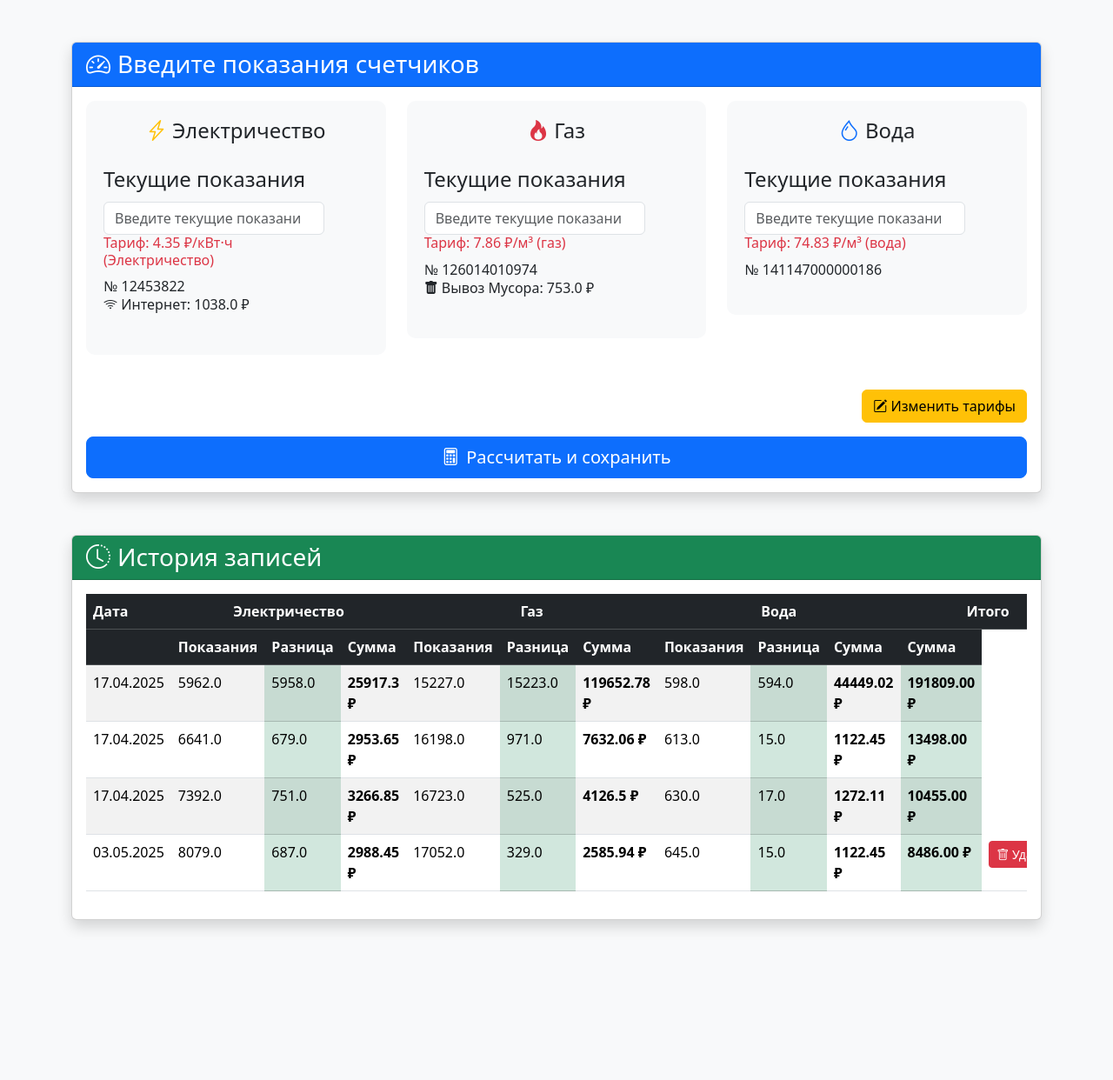
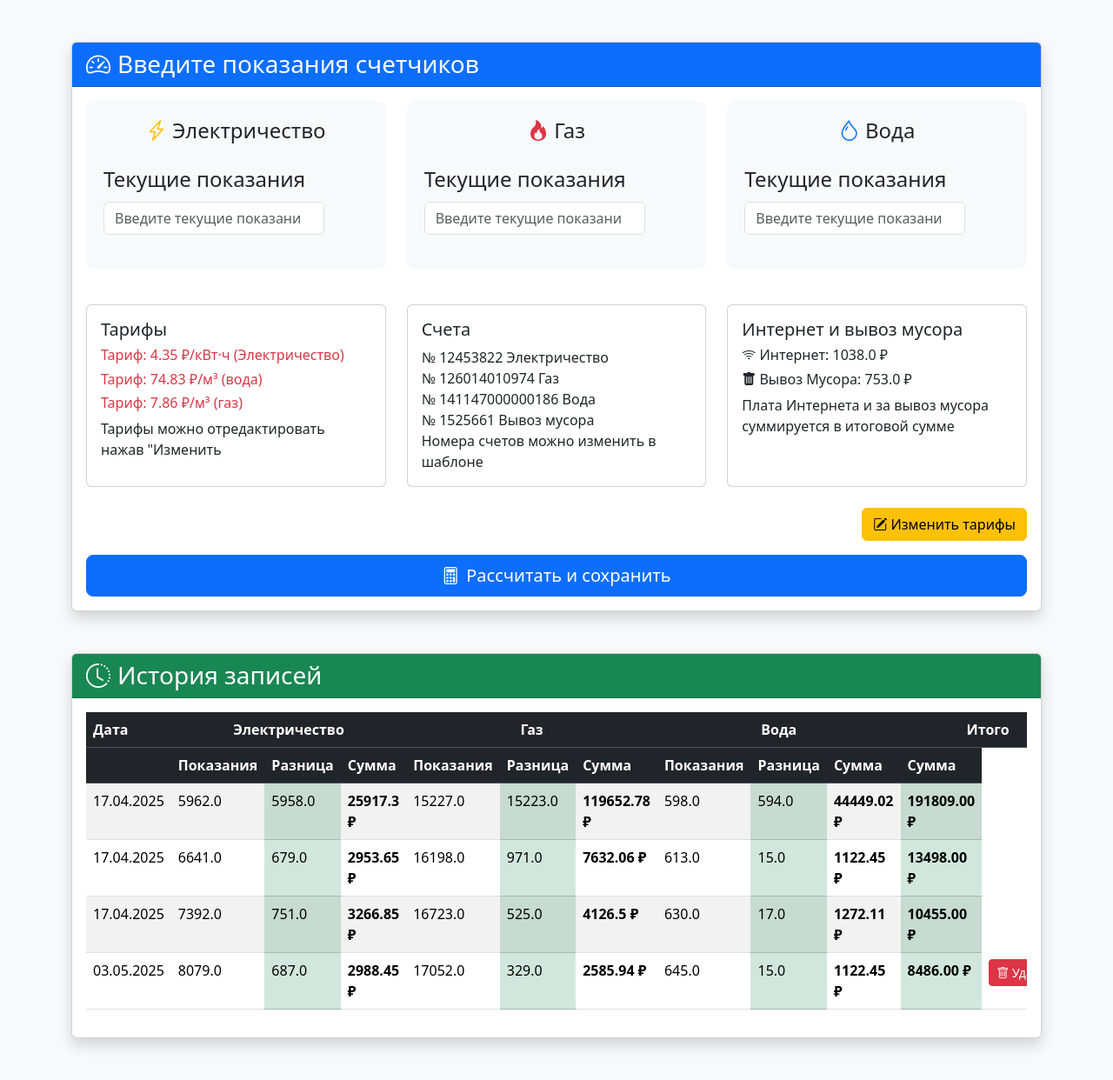
Before and after one commit to runo4938/ProjDjango, a Django app: page / in a window 1280 px wide. Shown: the whole page at 87% size. Before the commit the page ends 1069 px from the top, so only its background shows below. Run offline with Django 5.2, Linux system fonts and the light colour scheme; data comes from the database, SQL or seed files in the repository; some libraries are stand-ins or nearby versions.

Commit message:
05.05.2025

```diff
--- a/utility_billing/billing/templates/billing/base.html
+++ b/utility_billing/billing/templates/billing/base.html
@@ -26,6 +26,9 @@
         .table-responsive {
             overflow-x: auto;
         }
+        .card-body .row:first-child {
+           margin-bottom: 0.5rem; /* Уменьшите значение по необходимости */
+        }
     </style>
 </head>
 
--- a/utility_billing/billing/templates/billing/form.html
+++ b/utility_billing/billing/templates/billing/form.html
@@ -10,9 +10,7 @@
             <div class="card-body">
                 <form method="post" class="needs-validation" novalidate>
                     {% csrf_token %}
-
                     <div class="row">
-
                         <div class="col-md-4 mb-3">
                             <div class="reading-section mb-4">
                                 <h4 class="text-center mb-4"><i class="bi bi-lightning-charge text-warning"></i>
@@ -22,10 +20,7 @@
                                         <label for="id_electricity_reading" class="form-label fs-4">Текущие
                                             показания</label>
                                         {{ form.electricity_reading }}
-                                        <h6 class="bi text-danger">Тариф: {{ form.tariffs.electricity }} ₽/кВт·ч (Электричество)</h6>
-                                        <span> № 12453822</span></span>
                                         <div class="invalid-feedback">Пожалуйста, введите показания</div>
-                                        <h6 class="bi bi-wifi text-capitalize">  Интернет: {{ form.tariffs.internet }} ₽</h6>
                                     </div>
                                 </div>
                             </div>
@@ -37,10 +32,7 @@
                                     <div class="col-md-10 mb-3">
                                         <label for="id_gas_reading" class="form-label fs-4">Текущие показания</label>
                                         {{ form.gas_reading }}
-                                        <h6 class="bi text-danger">Тариф: {{ form.tariffs.gas }} ₽/м³ (газ)</h6>
-                                        <span> № 126014010974</span>
                                         <div class="invalid-feedback">Пожалуйста, введите показания</div>
-                                        <h6 class="bi bi-trash-fill text-capitalize">  Вывоз мусора: {{ form.tariffs.musor }} ₽</h6>
                                     </div>
                                 </div>
                             </div>
@@ -53,14 +45,54 @@
                                     <div class="col-md-10 mb-3">
                                         <label for="id_water_reading" class="form-label fs-4">Текущие показания </label>
                                         {{ form.water_reading }}
-                                        <h6 class="bi text-danger">Тариф: {{ form.tariffs.water }} ₽/м³ (вода)</h6>
-                                        <span> № 141147000000186</span>
                                         <div class="invalid-feedback">Пожалуйста, введите показания</div>
                                     </div>
                                 </div>
                             </div>
                         </div>
                     </div>
+
+                    <!--Нижняя информация  -->
+                    <div class="row mt-0">
+                        <div class="col-md-4 mb-4">
+                            <div class="card h-100">
+                                <div class="card-body">
+                                    <h5 class="card-title">Тарифы</h5>
+                                    <h6 class="bi text-danger">Тариф: {{ form.tariffs.electricity }} ₽/кВт·ч
+                                        (Электричество)</h6>
+                                    <h6 class="bi text-danger">Тариф: {{ form.tariffs.water }} ₽/м³ (вода)</h6>
+                                    <h6 class="bi text-danger">Тариф: {{ form.tariffs.gas }} ₽/м³ (газ)</h6>
+                                    <p class="card-text">Тарифы можно отредактировать нажав "Изменить</p>
+                                </div>
+                            </div>
+                        </div>
+                        <div class="col-md-4 mb-4">
+                            <div class="card h-100">
+                                <div class="card-body">
+                                    <h5 class="card-title">Счета</h5>
+                                    <span> № 12453822 Электричество</span> <br>
+                                    <span> № 126014010974 Газ</span><br>
+                                    <span> № 141147000000186 Вода</span><br>
+                                    <span> № 1525661 Вывоз мусора</span>
+
+                                    <p class="card-text">Номера счетов можно изменить в шаблоне</p>
+                                </div>
+                            </div>
+                        </div>
+                        <div class="col-md-4 mb-4">
+                            <div class="card h-100">
+                                <div class="card-body">
+                                    <h5 class="card-title">Интернет и вывоз мусора</h5>
+                                    <h6 class="bi bi-wifi text-capitalize"> Интернет: {{ form.tariffs.internet }} ₽</h6>
+                                    <h6 class="bi bi-trash-fill text-capitalize"> Вывоз мусора: {{ form.tariffs.musor }}
+                                        ₽</h6>
+                                    <p class="card-text">Плата Интернета и за вывоз мусора суммируется в итоговой сумме
+                                    </p>
+                                </div>
+                            </div>
+                        </div>
+                    </div>
+
                     <div class="text-end mb-3">
                         <a href="{% url 'edit_tariffs' %}" class="btn btn-warning">
                             <i class="bi bi-pencil-square"></i> Изменить тарифы
@@ -139,8 +171,6 @@
                                     {% endwith %}
                                     {% endwith %}
                                 </td>
-
-
                                 {% if record.date|date:"d.m.Y" == current_date|date:"d.m.Y" %}
                                 <td class="text-nowrap">
                                     <form action="{{ record.get_delete_url }}" method="post" class="d-inline">
```
